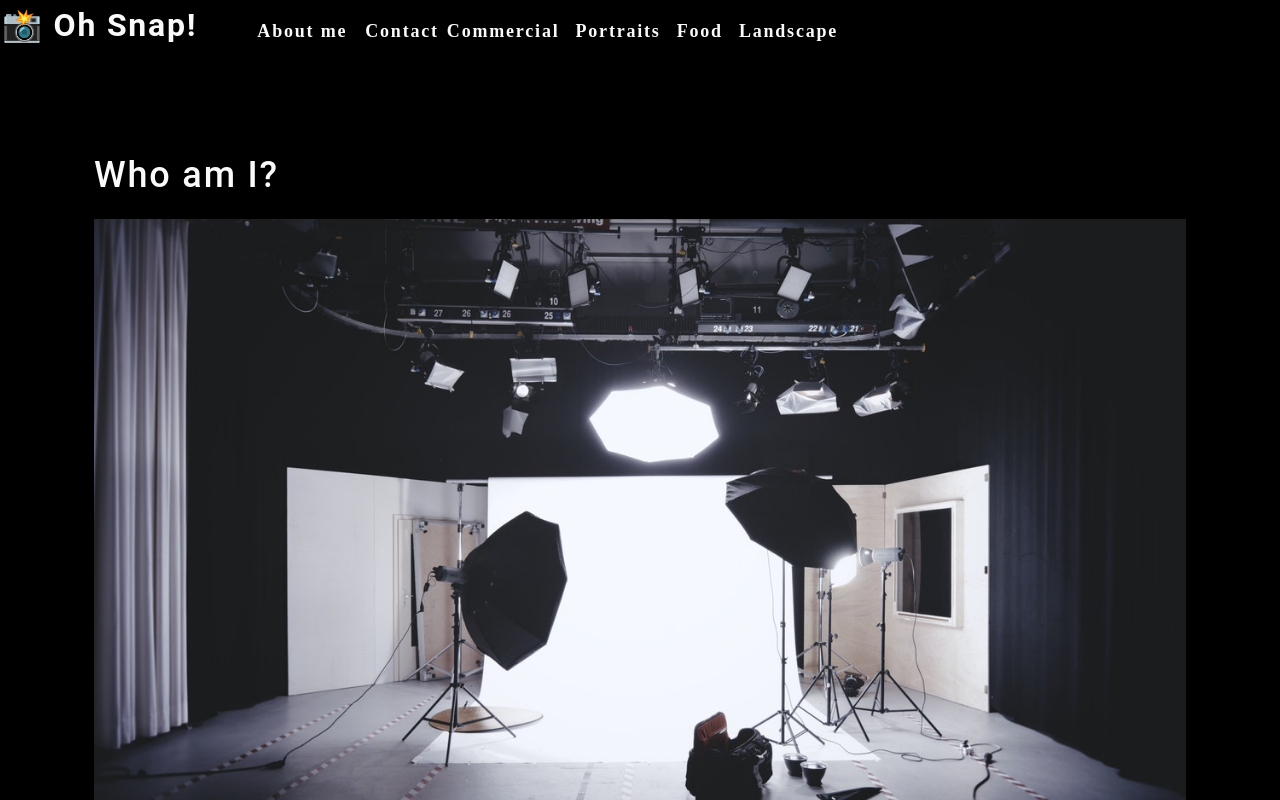
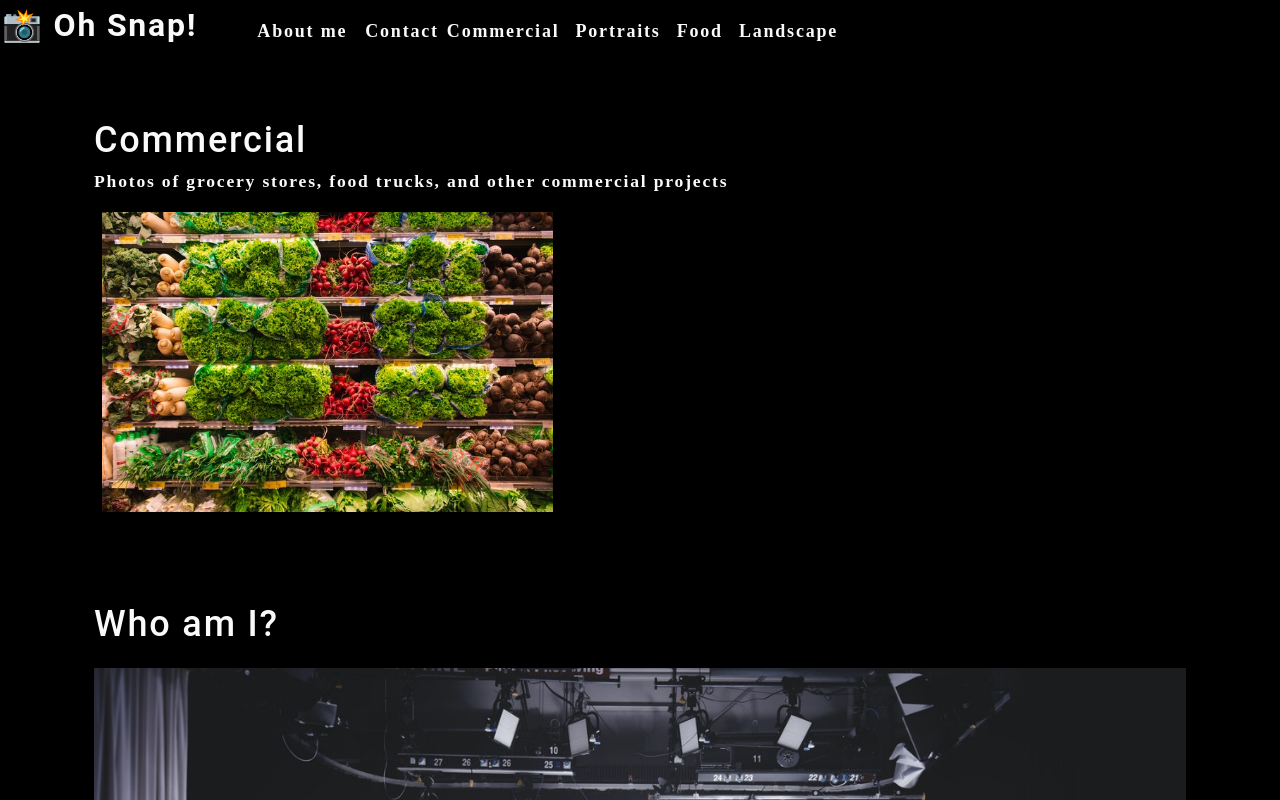
Before and after one commit to bsolis6878/photo-port, a React (Create React App) app: page / in a window 1280 px wide. Shown: the top 800 px of the page. Built offline with nearby package versions, Linux system fonts and the light colour scheme.

Commit message:
added gallery component

```diff
--- a/src/App.js
+++ b/src/App.js
@@ -1,6 +1,7 @@
 import React from 'react';
 import Nav from './components/Nav';
 import About from './components/About';
+import Gallery from './components/Gallery';
 
 function App() {
 
@@ -8,6 +9,7 @@
     <div>
       <Nav></Nav>
       <main>
+        <Gallery></Gallery>
         <About></About>
       </main>
     </div>
--- /dev/null
+++ b/src/components/Gallery/index.js
@@ -0,0 +1,28 @@
+import React from 'react';
+import { capitalizeFirstLetter } from '../../utils/helpers';
+import photo from '../../assets/small/commercial/0.jpg';
+
+function Gallery(props) {
+
+    const currentCategory = {
+        name: 'commercial',
+        description:
+            'Photos of grocery stores, food trucks, and other commercial projects'
+    };
+
+    return (
+        <section>
+            <h1>{capitalizeFirstLetter(currentCategory.name)}</h1>
+            <p>{currentCategory.description}</p>
+            <div className='flex-row'>
+                <img
+                    src={photo}
+                    alt='Commercial Example'
+                    className='img-thumbnail mx-1'
+                />
+            </div>
+        </section>
+    );
+}
+
+export default Gallery;
```
